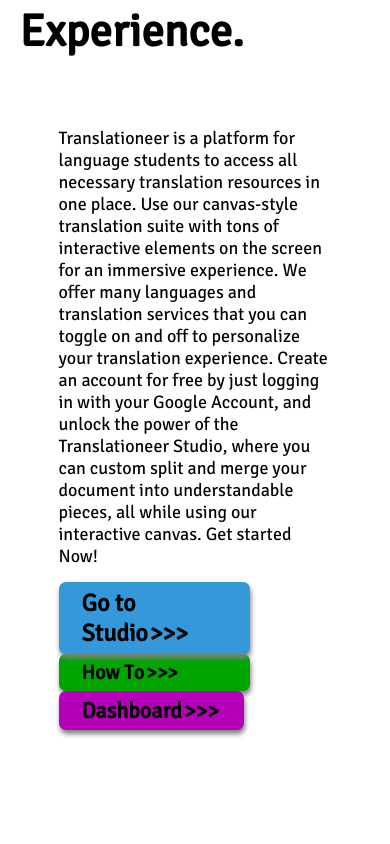
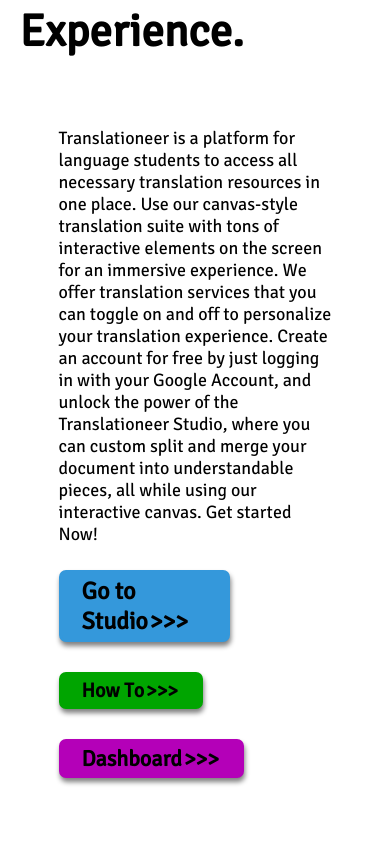
Before and after one commit to vincentcai48/Translationeer, a Next.js app: page / in a window 390 px wide. Shown: the part 940-1784 px from the top of the page. Built offline with nearby package versions, Linux system fonts and the light colour scheme; no server answers; the database is empty.

Commit message:
fix bug with first time definition popup

```diff
--- a/components/Definition.js
+++ b/components/Definition.js
@@ -102,17 +102,22 @@
       diffY: 0,
       styles: {},
       dragging: false,
+      isMounted: false,
     };
   }
 
   componentDidMount() {
+    //Step 1: set x and y values from mouse, and get the definition (which sets the location of the definition box)
+    this.onMouseMove({
+      pageX: this.context.mouseX,
+      pageY: this.context.mouseY,
+    });
+    this.newDefinition();
+
     window.addEventListener("mousemove", (e) => {
-      this.onMouseMove(e);
+      this.onMouseMove(e); //get the definition on the first mousemove. its the "isMounted" var in state.
     });
     this.setState({ word: this.props.word, inputWord: this.props.word });
-    // this.onMouseMove(); //to set initial x and y position of the definition box.
-    this.newDefinition();
-
     //IMPORTANT TO PREVENT GLITCHES
     //An Extra check, just in case the mouse comes up and its not on the element
     window.addEventListener("mouseup", (e) => {
--- a/components/Home.js
+++ b/components/Home.js
@@ -92,13 +92,13 @@
                 Translationeer is a platform for language students to access all
                 necessary translation resources in one place. Use our
                 canvas-style translation suite with tons of interactive elements
-                on the screen for an immersive experience. We offer many
-                languages and translation services that you can toggle on and
-                off to personalize your translation experience. Create an
-                account for free by just logging in with your Google Account,
-                and unlock the power of the Translationeer Studio, where you can
-                custom split and merge your document into understandable pieces,
-                all while using our interactive canvas. Get started Now!
+                on the screen for an immersive experience. We offer translation
+                services that you can toggle on and off to personalize your
+                translation experience. Create an account for free by just
+                logging in with your Google Account, and unlock the power of the
+                Translationeer Studio, where you can custom split and merge your
+                document into understandable pieces, all while using our
+                interactive canvas. Get started Now!
               </p>
               <div className="home-buttons">
                 <Link href="/studiodefault">
--- a/pages/_app.js
+++ b/pages/_app.js
@@ -18,6 +18,8 @@
   const [isMobile, setIsMobile] = useState(false);
   const [isAuth, setIsAuth] = useState(false);
   const [isJustCreatedUser, setIsJustCreatedUser] = useState(false);
+  const [mouseX, setMouseX] = useState(0);
+  const [mouseY, setMouseY] = useState(0);
 
   //For <CustomHead/>
   const [title, setTitle] = useState("Translationeer");
@@ -145,6 +147,11 @@
     }
   };
 
+  const updateMouseCoords = (e) => {
+    setMouseX(e.pageX);
+    setMouseY(e.pageY);
+  };
+
   const contextValue = {
     tc: tc,
     newUser: newUser,
@@ -164,14 +171,16 @@
     updateLanguage: updateLanguage,
     updateTextEnd: setTextEnd,
     updateIsAuth: setIsAuth,
+    mouseX: mouseX,
+    mouseY: mouseY,
   };
 
   return (
     <LangContext.Provider value={contextValue}>
       <Layout>
-        <>
+        <div onMouseMove={updateMouseCoords}>
           <Component {...pageProps} />
-        </>
+        </div>
       </Layout>
     </LangContext.Provider>
   );
--- a/styles/global.css
+++ b/styles/global.css
@@ -1865,7 +1865,7 @@
   margin: 3px 15px 3px auto;
 }
 
-@media (max-width: 576px) {
+@media (max-width: 575px) {
   #home-sec2 .left-grid {
     display: none;
   }
@@ -1876,7 +1876,34 @@
 
   .home-buttons {
     display: block;
+    margin-bottom: 20px;
     position: static;
+  }
+
+  .home-buttons .home-link {
+    display: inline-block;
+    margin: 10px 20px 20px 0px;
+  }
+
+  .home-buttons .home-link {
+    position: static;
+  }
+}
+
+@media (min-width: 576px) and (max-width: 991px) {
+  #home-sec2 .split-grid {
+    display: block;
+  }
+
+  .home-buttons {
+    display: block;
+
+    position: static;
+  }
+
+  .home-buttons .home-link {
+    display: inline-block;
+    margin: 10px 20px 20px 0px;
   }
 
   .home-buttons .home-link {
@@ -1932,6 +1959,7 @@
   display: flex;
   align-items: center;
   justify-content: flex-start;
+  padding-left: 50px;
 }
 
 #home-sec5 .right-grid h4 {
```
